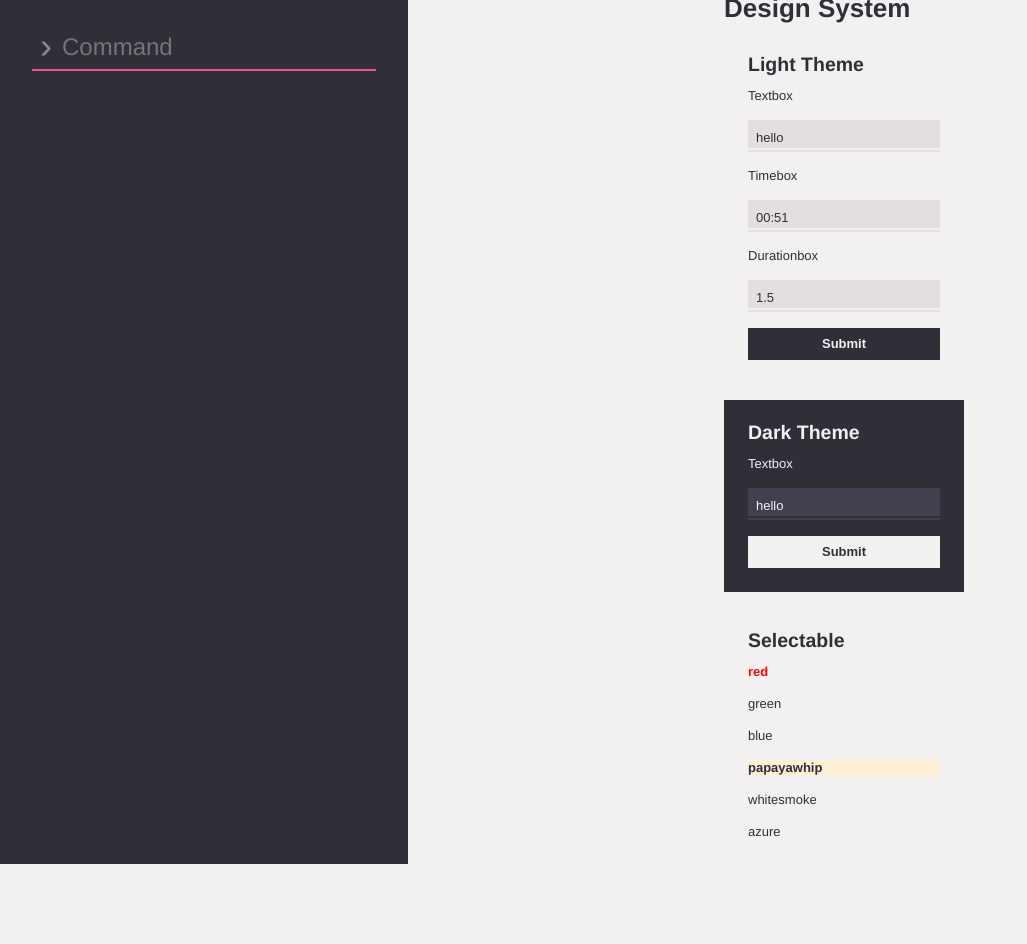
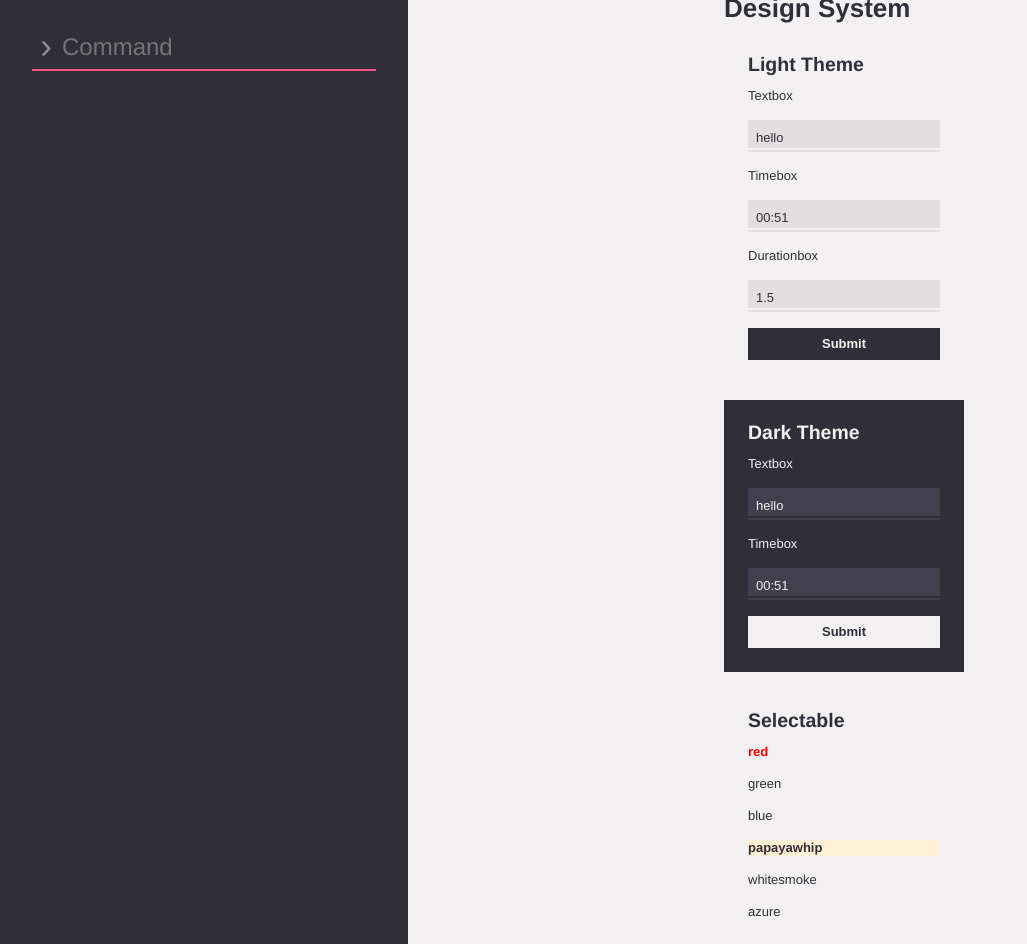
Before and after one commit to webdesserts/logger, a React (Create React App) app: page /design in a window 1280 px wide. Shown: the whole page, without its empty margins (0-1027 px from the left). Before the commit the page ends 864 px from the top, so only its background shows below. Built offline with nearby package versions, Linux system fonts and the light colour scheme.

Commit message:
update Timebox props
- add theme prop
- make time optional
- add autoFocus prop

```diff
--- a/src/controls/Timebox.tsx
+++ b/src/controls/Timebox.tsx
@@ -2,11 +2,15 @@ import React, { KeyboardEventHandler, ReactEventHandler } from 'react'
 import { Textbox } from './Textbox'
 import { DateTime } from 'luxon';
 
+type Themes = 'light' | 'dark'
+
 export interface TimeboxProps {
   id?: string,
+  theme: Themes,
   time: DateTime,
   shy: boolean,
   readOnly: boolean,
+  autoFocus: boolean,
   onChange: (time: DateTime) => void
 }
 
@@ -18,8 +22,11 @@ export class Timebox extends React.Component<TimeboxProps> {
   needsReselect : 'hour' | 'minute' | null = null
 
   static defaultProps = {
+    theme: 'light',
     shy: false,
+    time: DateTime.fromObject({}),
     readOnly: false,
+    autoFocus: false,
     onChange: () => {}
   }
 
--- a/src/design-system/DesignSystem.tsx
+++ b/src/design-system/DesignSystem.tsx
@@ -49,6 +49,8 @@ export default class DesignSystem extends React.Component<Props, State> {
           <h2>Dark Theme</h2>
           <label htmlFor="textbox">Textbox</label>
           <Textbox theme="dark" id="textbox" defaultValue="hello" />
+          <label htmlFor="timebox">Timebox</label>
+          <Timebox theme="dark" id="timebox" time={time} onChange={this.updateTime} />
           <Button theme="dark">Submit</Button>
         </section>
         <section>
```
